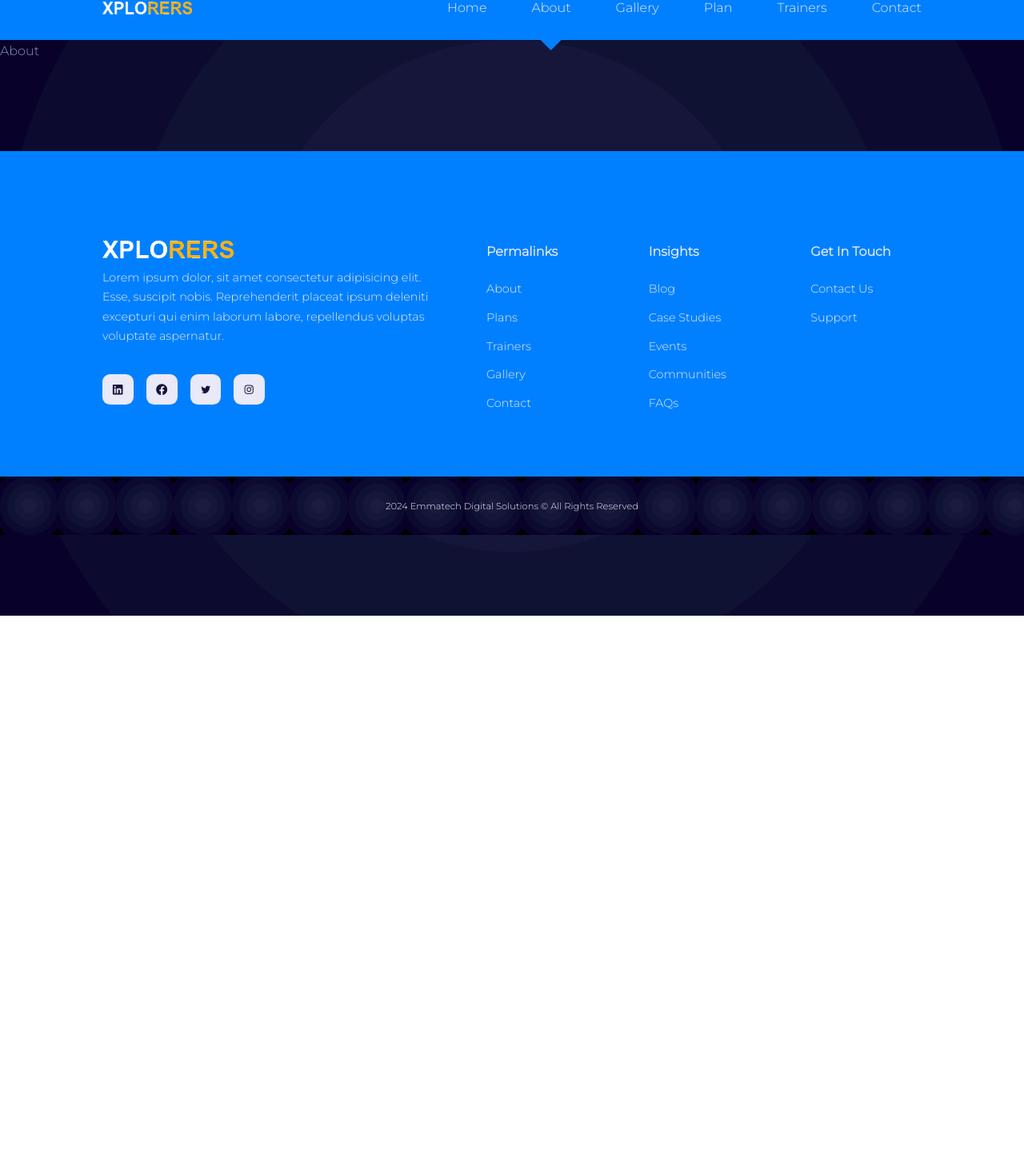
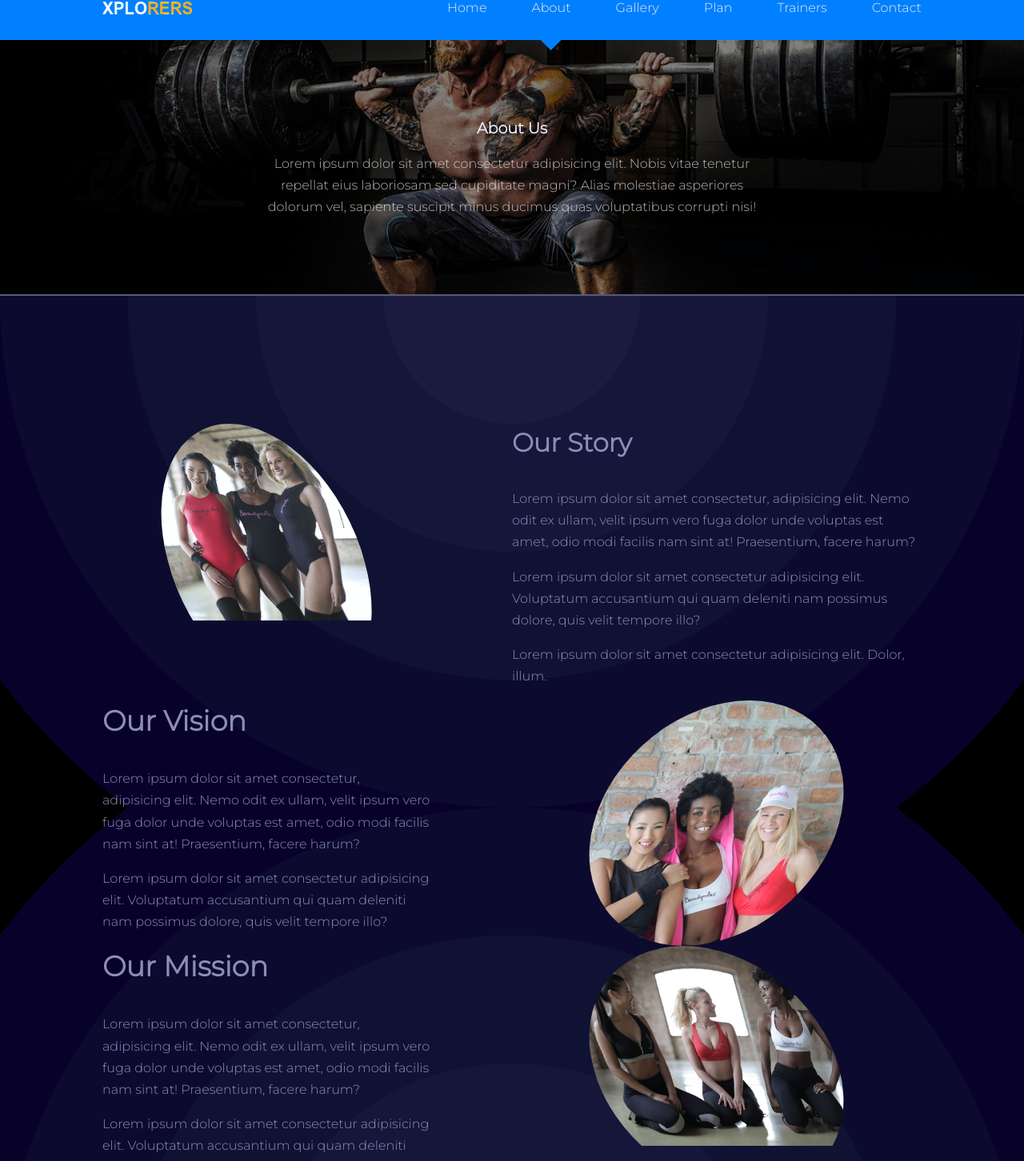
Before and after one commit to Noble-247/xplorers-gym, a Next.js app: page /about in a window 1280 px wide. Shown: the part 30-1482 px from the top of the page at 80% size. Before the commit the page ends 800 px from the top, so only its background shows below. Built offline with nearby package versions, Linux system fonts and the light colour scheme.

Commit message:
Started building the About page, and the Header component

```diff
--- a/app/about/page.tsx
+++ b/app/about/page.tsx
@@ -1,5 +1,111 @@
-import React from "react";
+import { Metadata } from "next/types";
+import React, { Fragment } from "react";
+import Header from "../components/Header";
+import Image from "next/image";
+
+export const metadata: Metadata = {
+  title: "Xplorers Gym | About",
+};
 
 export default function About() {
-  return <div>About</div>;
+  return (
+    <Fragment>
+      <Header title='About Us' image={"/img/header_bg_1.jpg"}>
+        <p>
+          Lorem ipsum dolor sit amet consectetur adipisicing elit. Nobis vitae
+          tenetur repellat eius laboriosam sed cupiditate magni? Alias molestiae
+          asperiores dolorum vel, sapiente suscipit minus ducimus quas
+          voluptatibus corrupti nisi!
+        </p>
+      </Header>
+
+      <section className='mt-[10rem]'>
+        <div className='website_container grid grid-cols-[1fr] md:grid-cols-[40%_50%] gap-8 md:gap-12 lg:gap-[10%]'>
+          <div className='w-[80%] mx-auto md:w-[60%] overflow-hidden rounded-[50%] skew-x-[15deg] transition-all hover:skew-x-[0deg]'>
+            <Image
+              src={"/img/about1.jpg"}
+              alt='About Story'
+              width={700}
+              height={700}
+            />
+          </div>
+          <div className='about__section-content'>
+            <h1 className='mb-[1.2rem] md:mb-8 text-sm-heading-1 lg:text-lg-heading-1 xl:text-xl-heading-1'>
+              Our Story
+            </h1>
+            <p className='mb-4'>
+              Lorem ipsum dolor sit amet consectetur, adipisicing elit. Nemo
+              odit ex ullam, velit ipsum vero fuga dolor unde voluptas est amet,
+              odio modi facilis nam sint at! Praesentium, facere harum?
+            </p>
+            <p className='mb-4'>
+              Lorem ipsum dolor sit amet consectetur adipisicing elit.
+              Voluptatum accusantium qui quam deleniti nam possimus dolore, quis
+              velit tempore illo?
+            </p>
+            <p className='mb-4'>
+              Lorem ipsum dolor sit amet consectetur adipisicing elit. Dolor,
+              illum.
+            </p>
+          </div>
+        </div>
+      </section>
+
+      <section className='about__vision'>
+        <div className='website_container website_container grid grid-cols-[1fr] md:grid-cols-[40%_50%] gap-8 md:gap-12 lg:gap-[10%]'>
+          <div className='about__section-content'>
+            <h1 className="mb-[1.2rem] md:mb-8 text-sm-heading-1 lg:text-lg-heading-1 xl:text-xl-heading-1'">
+              Our Vision
+            </h1>
+            <p className='mb-4'>
+              Lorem ipsum dolor sit amet consectetur, adipisicing elit. Nemo
+              odit ex ullam, velit ipsum vero fuga dolor unde voluptas est amet,
+              odio modi facilis nam sint at! Praesentium, facere harum?
+            </p>
+            <p className='mb-4'>
+              Lorem ipsum dolor sit amet consectetur adipisicing elit.
+              Voluptatum accusantium qui quam deleniti nam possimus dolore, quis
+              velit tempore illo?
+            </p>
+          </div>
+          <div className='w-[80%] mx-auto md:w-[60%] overflow-hidden rounded-[50%] skew-x-[-15deg] transition-all hover:skew-x-[0deg] grid-rows-[1]'>
+            <Image
+              src={"/img/about2.jpg"}
+              alt='About Vision'
+              width={700}
+              height={700}
+            />
+          </div>
+        </div>
+      </section>
+
+      <section className='about__mission'>
+        <div className='website_container website_container grid grid-cols-[1fr] md:grid-cols-[40%_50%] gap-8 md:gap-12 lg:gap-[10%]'>
+          <div className='about__section-content'>
+            <h1 className="mb-[1.2rem] md:mb-8 text-sm-heading-1 lg:text-lg-heading-1 xl:text-xl-heading-1'">
+              Our Mission
+            </h1>
+            <p className='mb-4'>
+              Lorem ipsum dolor sit amet consectetur, adipisicing elit. Nemo
+              odit ex ullam, velit ipsum vero fuga dolor unde voluptas est amet,
+              odio modi facilis nam sint at! Praesentium, facere harum?
+            </p>
+            <p className='mb-4'>
+              Lorem ipsum dolor sit amet consectetur adipisicing elit.
+              Voluptatum accusantium qui quam deleniti nam possimus dolore, quis
+              velit tempore illo?
+            </p>
+          </div>
+          <div className='w-[80%] mx-auto md:w-[60%] overflow-hidden rounded-[50%] skew-x-[15deg] transition-all hover:skew-x-[0deg]'>
+            <Image
+              src={"/img/about3.jpg"}
+              alt='About Mission'
+              width={860}
+              height={700}
+            />
+          </div>
+        </div>
+      </section>
+    </Fragment>
+  );
 }
--- /dev/null
+++ b/app/components/Header.tsx
@@ -0,0 +1,33 @@
+import Image from "next/image";
+
+type Props = {
+  title: string;
+  image: string;
+  children: React.ReactNode;
+};
+
+export default function Header({ title, image, children }: Props) {
+  return (
+    <header className='h-[fit-content] md:h-80 overflow-hidden border-b-[2px] border-b-gray-400'>
+      <div className='w-full h-full relative grid place-items-center bg-black'>
+        <div className='absolute w-full'>
+          <Image
+            className='opacity-50'
+            src={image}
+            alt='Background'
+            width={1330}
+            height={886}
+          />
+        </div>
+        <div className='w-[90%] p-[3rem_0] md:w-[50%] relative mx-auto text-center text-gray-100'>
+          <h2 className='mb-4 text-sm-heading-4 lg:text-lg-heading-4 xl:text-xl-heading-4'>
+            {title}
+          </h2>
+          <p className='text-[0.85rem] md:text-[1rem] text-[rgba(255,_255,_255,_0.7)]'>
+            {children}
+          </p>
+        </div>
+      </div>
+    </header>
+  );
+}
```
